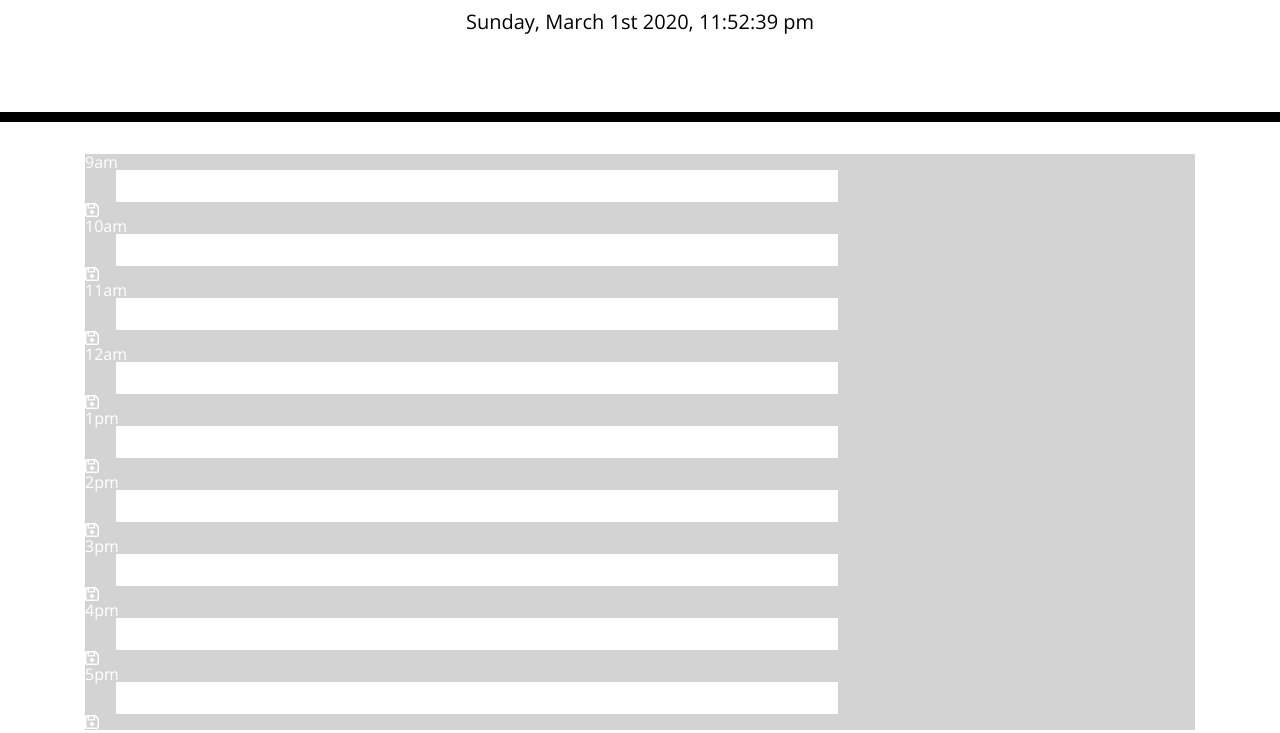
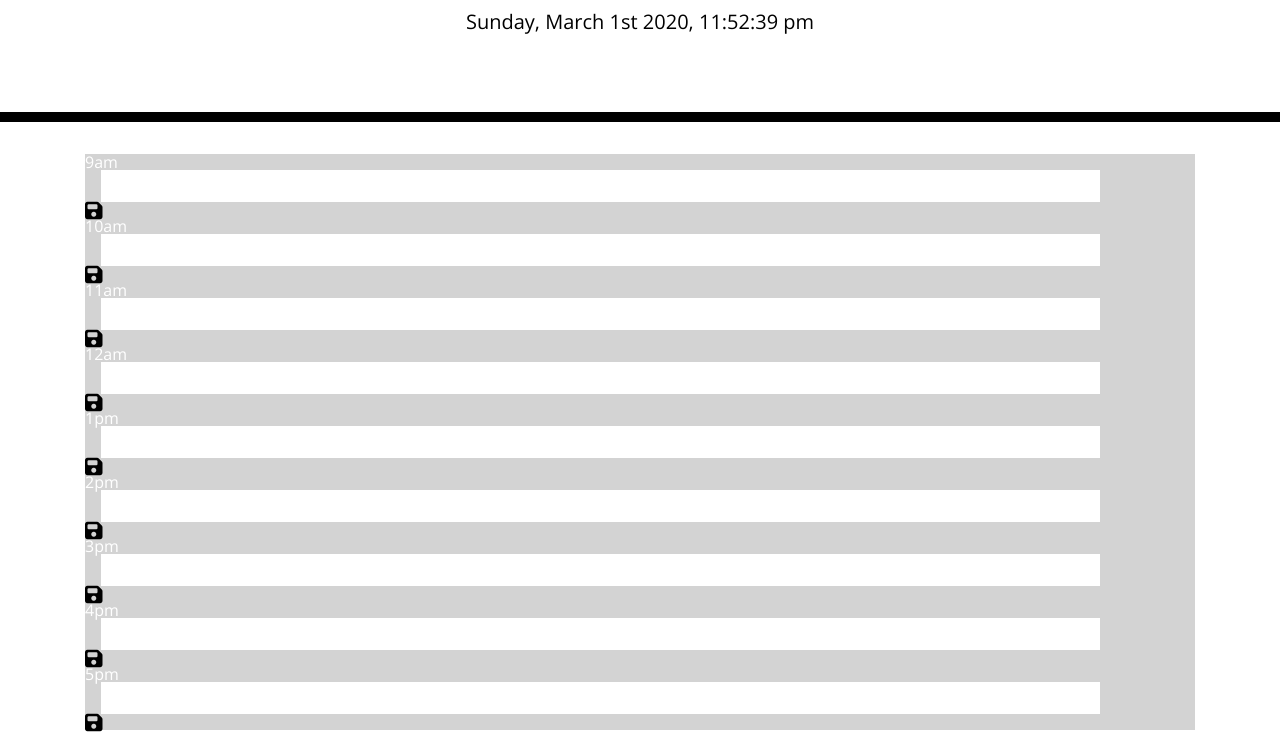
Before and after one commit to nrlong/DayPlanner, a plain HTML site: page index.html in a window 1280 px wide. Shown: the part 182-915 px from the top of the page. Drawn offline with nearby package versions, Linux system fonts and the light colour scheme.

Commit message:
updated read me, cleaned up unused variables in JS

```diff
--- a/script.js
+++ b/script.js
@@ -5,7 +5,6 @@ $(document).ready(function(){
 
 
     let nowHour24 = moment().format("H");
-    let nowHour12 = moment().format("h");
 
     function update(){
         momentTime.text(moment().format("dddd, MMMM Do YYYY, h:mm:ss a"));
@@ -35,10 +34,10 @@ $(document).ready(function(){
         rowDiv.attr('hour-index', hour);
 
         let timeColDiv = $("<div>");
-        timeColDiv.add("class", "col-md-2");
+        // timeColDiv.add("class", "hourDiv");
 
         const timeSpan = $("<span>");
-        timeSpan.attr("class", "timeBox");
+        timeSpan.attr("class", "hourDiv");
 
         let displayHour = 0;
         let ampm = "";
@@ -59,23 +58,21 @@ $(document).ready(function(){
         dailyInput.attr("id", "input-"+index);
         dailyInput.attr("hour-index", index)
         dailyInput.attr("type", "text");
-        dailyInput.attr("class","dailyPlan");
 
         dailyInput.val(plansArr[index]);
 
         let balanceDiv = $("<div>");
-        balanceDiv.attr("class", "col-md-9");
 
         rowDiv.append(balanceDiv);
         balanceDiv.append(dailyInput);
 
         let saveDiv = $("<div>");
-        saveDiv.add("class", "col-md-1");
+        saveDiv.attr("id", "save");
 
         let saveBtn = $("<i>");
         saveBtn.attr("id", "saveid"+index);
         saveBtn.attr("save-id", index);
-        saveBtn.attr("class", "fa fa-save saveIcon");
+        saveBtn.attr("class", "fas fa-save fa-lg");
 
         rowDiv.append(saveDiv);
         saveDiv.append(saveBtn);
@@ -95,6 +92,7 @@ $(document).ready(function(){
         }
     }
 
+
     $(document).on("click", "i", function(event){
         event.preventDefault();
 
--- a/style.css
+++ b/style.css
@@ -93,3 +93,7 @@ input {
   border: none;
   margin-left: 16px;
 }
+
+.fa-save{
+  color: #000000;
+}
```
Also changed, not shown: 1 other file.
